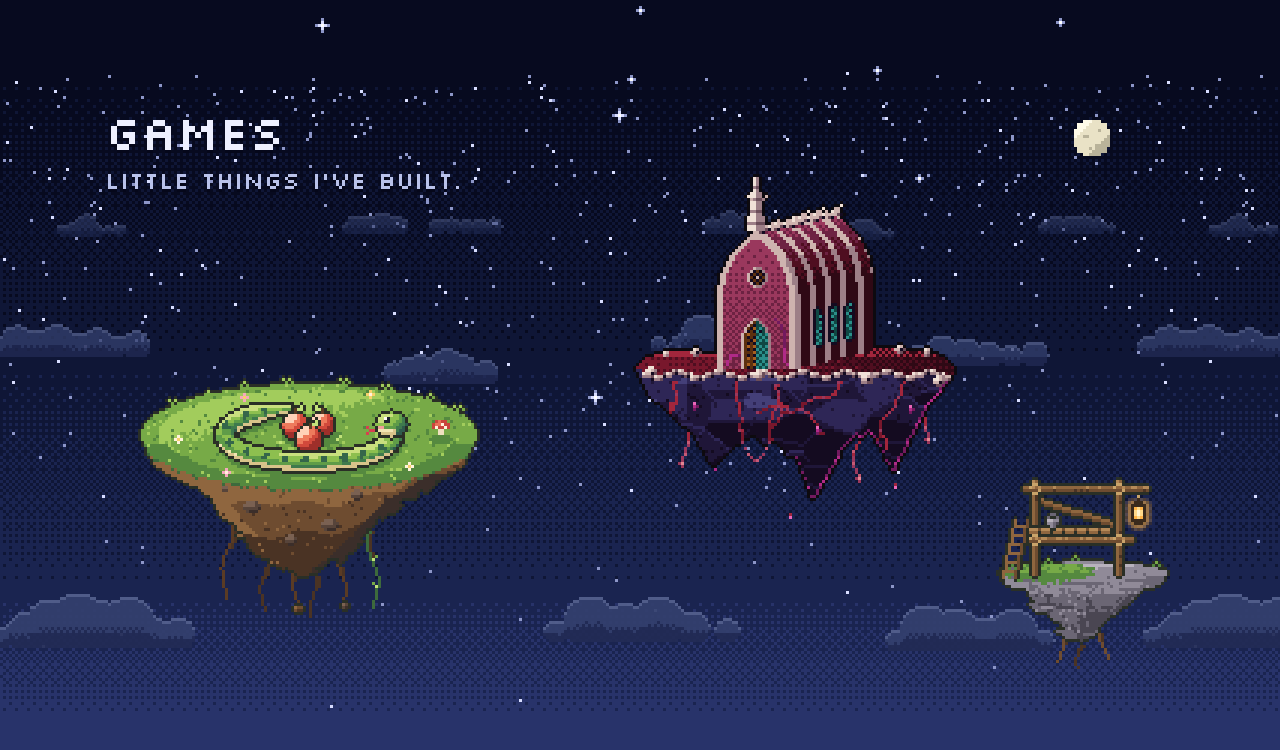
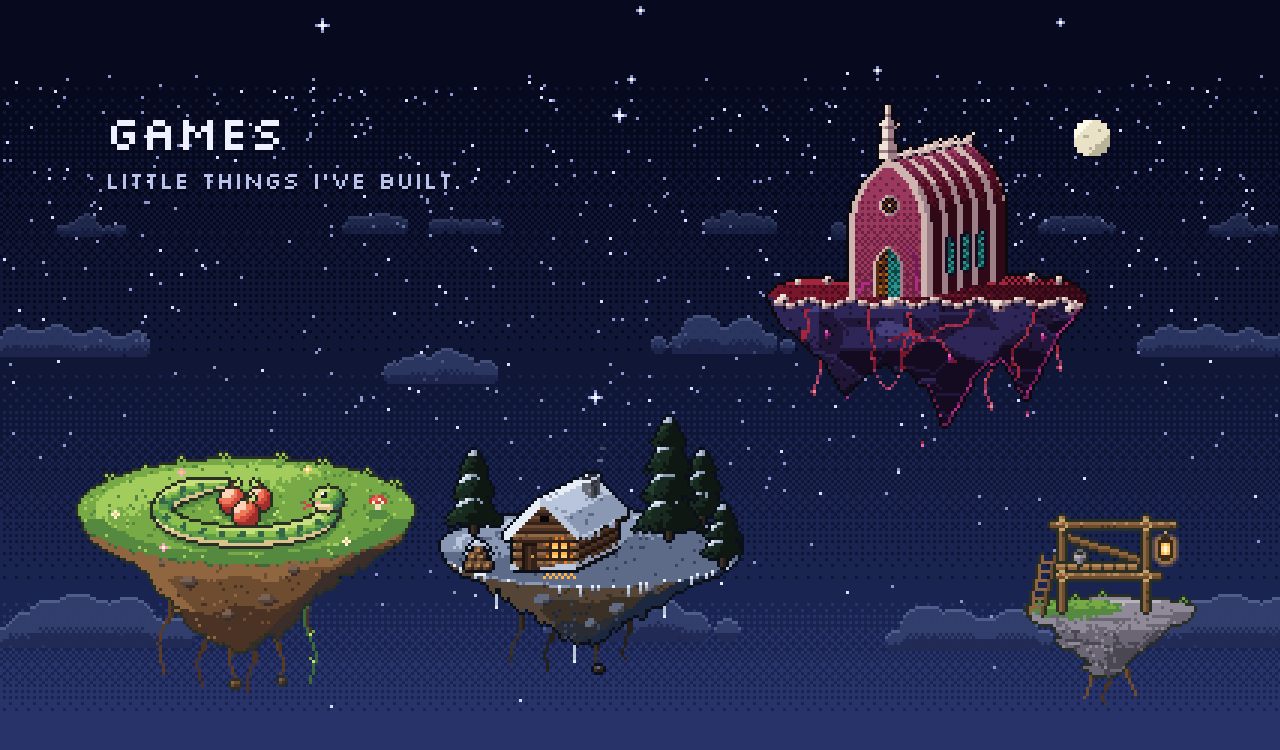
Before and after one commit to natanforestree/games, a plain HTML site: page index.html in a window 1280 px wide. Drawn offline with Linux system fonts and the light colour scheme.

Commit message:
Games page: Last Light's island, and the islands re-laid out for four
Co-Authored-By: Claude Opus 5.5 (1M context) <noreply@anthropic.com>
Claude-Session: https://claude.ai/code/session_01Jer9JZ6gGPVuWkiQDWM26m

```diff
--- a/index.html
+++ b/index.html
@@ -61,6 +61,7 @@
     <ul class="games">
       <li><a href="./snake/" data-game="snake"><strong>Snake</strong> <span class="blurb">Eat, grow, don't bite yourself.</span> <span class="controls">Arrow keys, WASD, or swipe.</span></a></li>
       <li><a href="./marrow/" data-game="marrow"><strong>Marrow</strong> <span class="blurb">A one-hit-kill duel through three nightmare worlds.</span> <span class="controls">Keyboard: A/D move, W/S stance, F attack, G jump.</span></a></li>
+      <li><a href="./last-light/" data-game="last-light"><strong>Last Light</strong> <span class="blurb">Hold the cabin until dawn.</span> <span class="controls">Keyboard and mouse: WASD move, mouse aim, click shoot.</span></a></li>
     </ul>
   </main>
   <script type="module" src="./site/main.js"></script>
--- /dev/null
+++ b/site/assets/island-last-light.json
@@ -0,0 +1 @@
+{"frames": 12, "h": 104, "hit": [8, 14, 104, 87], "ms": 200, "w": 120}
--- a/site/games.json
+++ b/site/games.json
@@ -1,7 +1,8 @@
 {
   "games": [
-    { "id": "snake", "island": "island-snake", "at": { "landscape": [14, 72], "portrait": [4, 48] }, "bob": { "period": 4200, "phase": 0 } },
-    { "id": "marrow", "island": "island-marrow", "at": { "landscape": [180, 20], "portrait": [84, 160] }, "bob": { "period": 5300, "phase": 0.4 } }
+    { "id": "snake", "island": "island-snake", "at": { "landscape": [-7, 97], "portrait": [-5, 27] }, "bob": { "period": 4200, "phase": 0 } },
+    { "id": "marrow", "island": "island-marrow", "at": { "landscape": [224, -4], "portrait": [86, 136] }, "bob": { "period": 5300, "phase": 0.4 } },
+    { "id": "last-light", "island": "island-last-light", "at": { "landscape": [116, 97], "portrait": [2, 271] }, "bob": { "period": 4600, "phase": 0.2 } }
   ],
-  "unfinished": { "island": "island-unfinished", "at": { "landscape": [300, 118], "portrait": [16, 290] }, "bob": { "period": 3700, "phase": 0.7 } }
+  "unfinished": { "island": "island-unfinished", "at": { "landscape": [309, 130], "portrait": [129, 48] }, "bob": { "period": 3700, "phase": 0.7 } }
 }
```
Also changed, not shown: README.md, site/assets/island-last-light.png (added), 4 other files.
